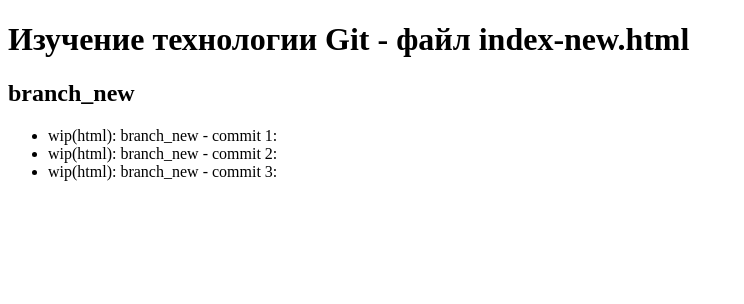
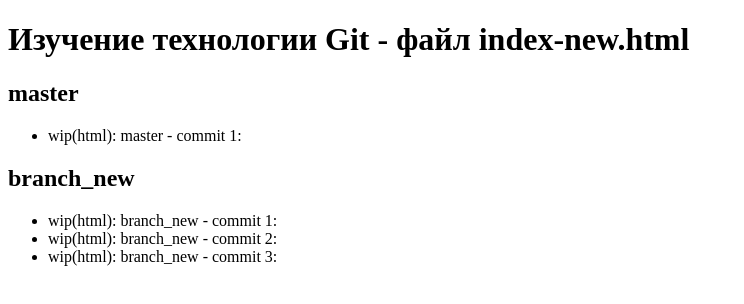
Before and after one commit to AndRomMan/git-lessons, a plain HTML site: page src/index-new.html in a window 1280 px wide. Shown: the whole page, without its empty margins (0-744 px from the left). Drawn offline with Linux system fonts and the light colour scheme.

Commit message:
wip(html): master - commit 1:

```diff
--- a/src/index-new.html
+++ b/src/index-new.html
@@ -12,6 +12,14 @@
     <main>
       <h1>Изучение технологии Git - файл index-new.html</h1>
 
+      <section>
+        <h2>master</h2>
+        <ul>
+          <li>
+            wip(html): master - commit 1:
+          </li>
+        </ul>
+      </section>
       <section>
         <h2>branch_new</h2>
         <ul>
```
